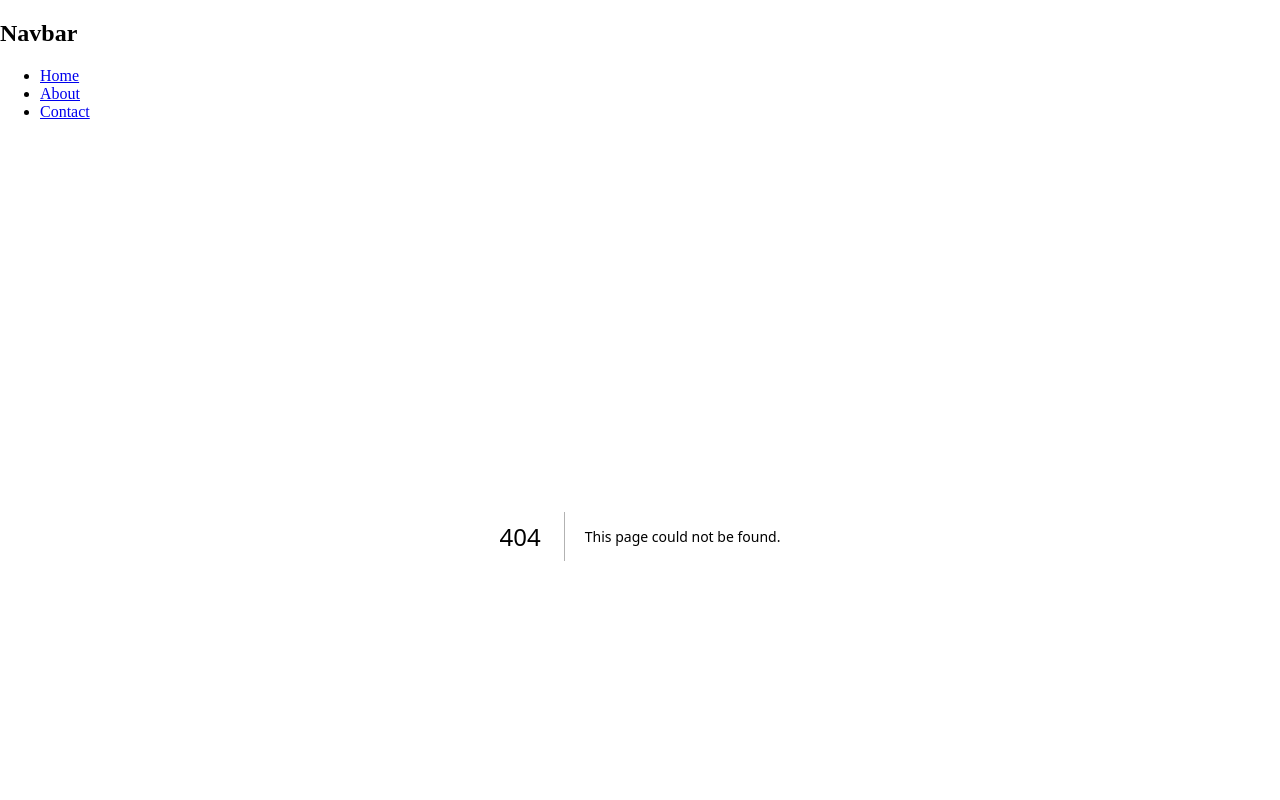
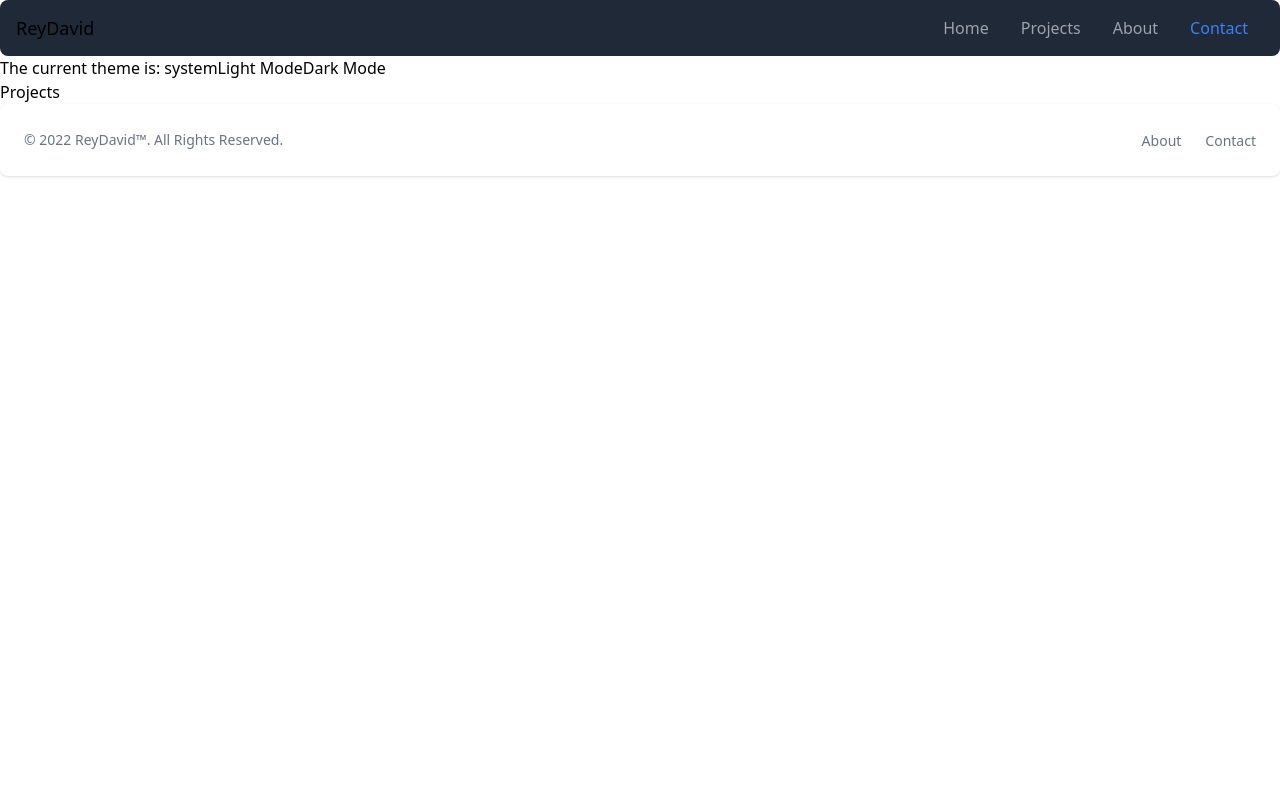
Before and after one commit to Reydav1d/Portfolio, a Next.js app: page /projects in a window 1280 px wide. Before the commit this address had no page. Shown: the top 800 px of the page. Built offline with nearby package versions, Linux system fonts and the light colour scheme.

Commit message:
feat: navBar, Footer and darkMode

```diff
--- a/components/footer/Footer.tsx
+++ /dev/null
@@ -1,9 +0,0 @@
-import React from "react";
-
-export default function Footer() {
-  return (
-    <div>
-      <h3>Footer para el portfolio, todos los derechos reservados</h3>
-    </div>
-  );
-}
--- a/components/navbar/NavBar.tsx
+++ /dev/null
@@ -1,23 +0,0 @@
-import React from "react";
-import Link from "next/link";
-
-export default function NavBar() {
-  return (
-    <div>
-      <nav>
-        <h1>Navbar</h1>
-        <ul>
-          <li>
-            <Link href="/">Home</Link>
-          </li>
-          <li>
-            <Link href="/about">About</Link>
-          </li>
-          <li>
-            <Link href="/contact">Contact</Link>
-          </li>
-        </ul>
-      </nav>
-    </div>
-  );
-}
--- a/package.json
+++ b/package.json
@@ -16,6 +16,7 @@
     "eslint": "8.47.0",
     "eslint-config-next": "13.4.19",
     "next": "13.4.19",
+    "next-themes": "^0.2.1",
     "postcss": "8.4.28",
     "react": "18.2.0",
     "react-dom": "18.2.0",
--- a/src/app/globals.css
+++ b/src/app/globals.css
@@ -1,27 +1,3 @@
 @tailwind base;
 @tailwind components;
 @tailwind utilities;
-
-:root {
-  --foreground-rgb: 0, 0, 0;
-  --background-start-rgb: 214, 219, 220;
-  --background-end-rgb: 255, 255, 255;
-}
-
-@media (prefers-color-scheme: dark) {
-  :root {
-    --foreground-rgb: 255, 255, 255;
-    --background-start-rgb: 0, 0, 0;
-    --background-end-rgb: 0, 0, 0;
-  }
-}
-
-body {
-  color: rgb(var(--foreground-rgb));
-  background: linear-gradient(
-      to bottom,
-      transparent,
-      rgb(var(--background-end-rgb))
-    )
-    rgb(var(--background-start-rgb));
-}
--- a/src/app/layout.tsx
+++ b/src/app/layout.tsx
@@ -1,5 +1,8 @@
-import NavBar from "../../components/navbar/NavBar";
-import Footer from "../../components/footer/Footer";
+import "./globals.css";
+import Providers from "./providers";
+import NavBar from "@/components/navbar/NavBar";
+import Footer from "@/components/footer/Footer";
+import ThemeSwitcher from "@/components/themeSwitcher/themeSwitcher";
 
 export const metadata = {
   title: "David Perez Tiburcio",
@@ -15,7 +18,10 @@ export default function RootLayout({
     <html>
       <body>
         <NavBar />
-        {children}
+        <Providers>
+          <ThemeSwitcher />
+          {children}
+        </Providers>
         <Footer />
       </body>
     </html>
--- /dev/null
+++ b/src/app/projects/page.tsx
@@ -0,0 +1,7 @@
+import React from 'react'
+
+export default function Projects() {
+  return (
+    <div>Projects</div>
+  )
+}
--- /dev/null
+++ b/src/app/providers.tsx
@@ -0,0 +1,15 @@
+"use client";
+import { ThemeProvider } from "next-themes";
+import { useState, useEffect } from "react";
+
+export default function Providers({ children }) {
+  const [mounted, setMounted] = useState(false);
+
+  useEffect(() => {
+    setMounted(true);
+  }, []);
+  if (!mounted) {
+    return <>{children}</>;
+  }
+  return <ThemeProvider>{children}</ThemeProvider>;
+}
--- /dev/null
+++ b/src/components/footer/Footer.tsx
@@ -0,0 +1,40 @@
+import Link from "next/link";
+import React from "react";
+
+export default function Footer() {
+  return (
+    <div className="space-y-4">
+      <footer className="p-4 bg-white rounded-lg shadow md:flex md:items-center md:justify-between md:p-6 dark:bg-gray-800">
+        <span className="text-sm text-gray-500 sm:text-center dark:text-gray-400">
+          © 2022{" "}
+          <Link
+            href="/about"
+            className="hover:underline"
+            target="_blank"
+          >
+            ReyDavid™
+          </Link>
+          . All Rights Reserved.
+        </span>
+        <ul className="flex flex-wrap items-center mt-3 sm:mt-0">
+          <li>
+            <Link
+              href="/about"
+              className="mr-4 text-sm text-gray-500 hover:underline md:mr-6 dark:text-gray-400"
+            >
+              About
+            </Link>
+          </li>
+          <li>
+            <Link
+              href="/contact"
+              className="text-sm text-gray-500 hover:underline dark:text-gray-400"
+            >
+              Contact
+            </Link>
+          </li>
+        </ul>
+      </footer>
+    </div>
+  );
+}
--- /dev/null
+++ b/src/components/navbar/NavBar.tsx
@@ -0,0 +1,97 @@
+"use client";
+import Link from "next/link";
+import React, {useState} from "react";
+
+export default function NavBar() {
+  const [menuOpen, setMenuOpen] = useState(false);
+
+  const toggleMenu = () => {
+    setMenuOpen(!menuOpen);
+  };
+
+  return (
+    <nav
+      className="
+          flex flex-wrap
+          rounded-lg
+          items-center
+          justify-between
+          w-full
+          py-4
+          md:py-0
+          px-4
+          text-lg
+          bg-gray-800
+        "
+    >
+      <div>
+        <Link href="/">
+          ReyDavid
+        </Link>
+      </div>
+
+      <svg
+        xmlns="http://www.w3.org/2000/svg"
+        id="menu-button"
+        onClick={toggleMenu}
+        className="h-6 w-6 cursor-pointer md:hidden block"
+        fill="none"
+        viewBox="0 0 24 24"
+        stroke="currentColor"
+      >
+        <path
+          stroke-linecap="round"
+          stroke-linejoin="round"
+          stroke-width="2"
+          d="M4 6h16M4 12h16M4 18h16"
+        />
+      </svg>
+
+      <div
+        className={`w-full md:flex md:items-center md:w-auto ${
+          menuOpen ? "block" : "hidden"
+        }`}
+        id="menu"
+      >
+        <ul
+          className="
+              pt-4
+              text-base text-gray-500
+              md:flex
+              md:justify-between
+              md:pt-0"
+        >
+          <li>
+            <Link className="md:p-4 py-2 block hover:underline text-gray-400" href="/">
+              Home
+            </Link>
+          </li>
+          <li>
+            <Link
+              className="md:p-4 py-2 block hover:underline text-gray-400"
+              href="/projects"
+            >
+              Projects
+            </Link>
+          </li>
+          <li>
+            <Link
+              className="md:p-4 py-2 block text-gray-400 hover:underline"
+              href="/about"
+            >
+              About
+            </Link>
+          </li>
+          <li>
+            <Link
+              className="md:p-4 py-2 block hover:underline text-blue-500"
+              href="/contact"
+            >
+              Contact
+            </Link>
+          </li>
+        </ul>
+      </div>
+    </nav>
+  );
+}
--- /dev/null
+++ b/src/components/themeSwitcher/themeSwitcher.tsx
@@ -0,0 +1,25 @@
+"use client";
+import { useState, useEffect } from "react";
+import { useTheme } from "next-themes";
+
+const ThemeSwitcher = () => {
+  const [mounted, setMounted] = useState(false);
+  const { theme, setTheme } = useTheme();
+
+  useEffect(() => {
+    setMounted(true);
+  }, []);
+
+  if (!mounted) {
+    return null;
+  }
+
+  return (
+    <div>
+      The current theme is: {theme}
+      <button onClick={() => setTheme("light")}>Light Mode</button>
+      <button onClick={() => setTheme("dark")}>Dark Mode</button>
+    </div>
+  );
+};
+export default ThemeSwitcher;
```
Also changed, not shown: 1 other file (tests, documents, lock files or other folders).
